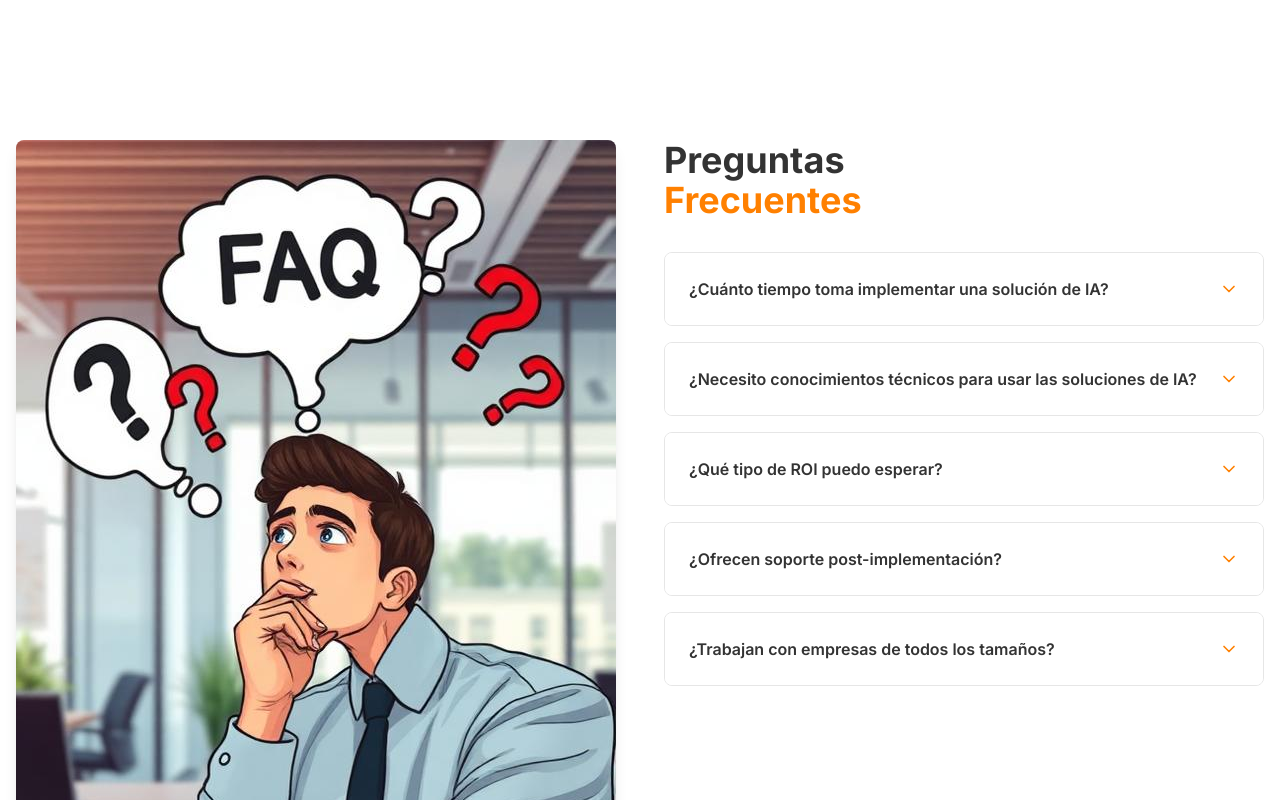
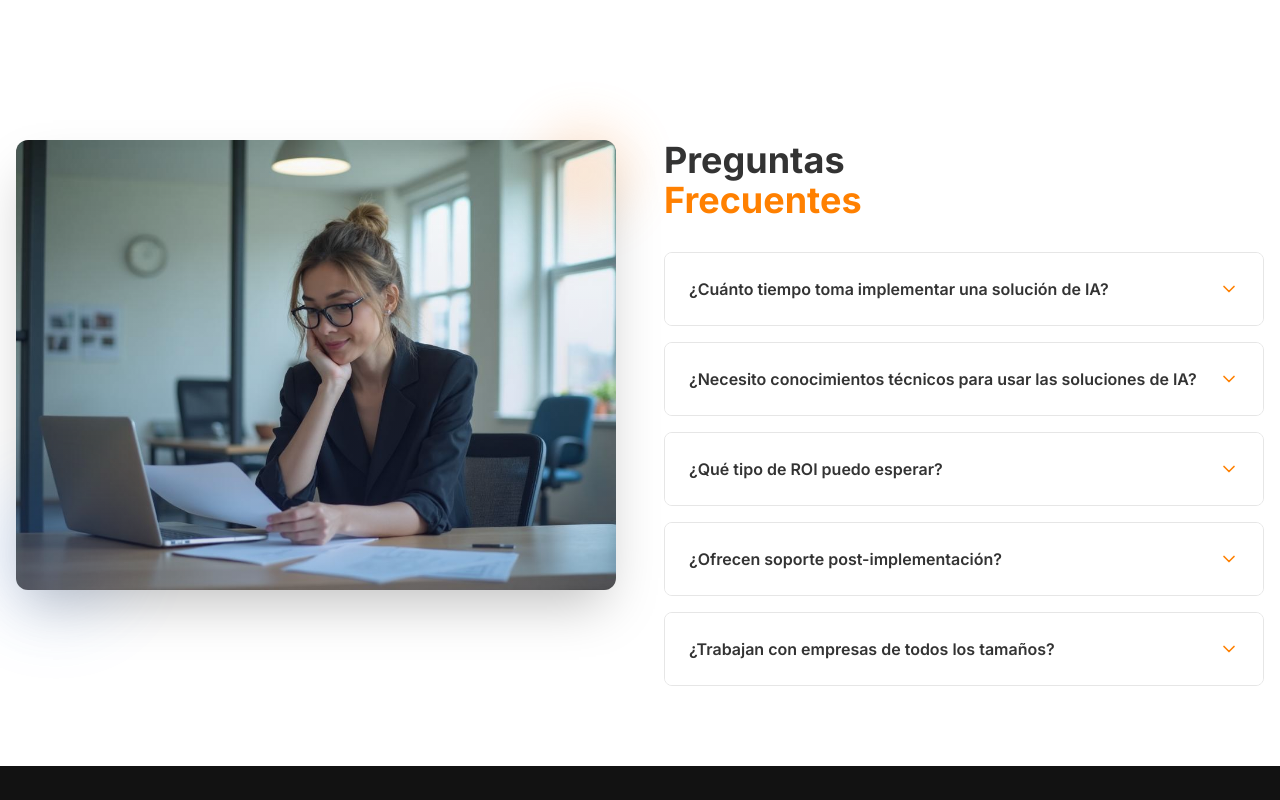
Before and after one commit to edinsonkaly/proyectosweb, a React (Vite) app: page / in a window 1280 px wide. Shown: the part 4020-4820 px from the top of the page. Built offline with nearby package versions, Linux system fonts and the light colour scheme.

Commit message:
Improve FAQ section image
Improve the image used in the FAQ section.

```diff
--- a/src/components/FAQSection.tsx
+++ b/src/components/FAQSection.tsx
@@ -1,6 +1,6 @@
 import { useState } from "react";
 import { ChevronDown, ChevronUp } from "lucide-react";
-import faqImage from "@/assets/faq-person.jpg";
+import faqImage from "@/assets/faq-professional.jpg";
 
 const faqs = [
   {
@@ -37,12 +37,18 @@ const FAQSection = () => {
       <div className="container mx-auto px-4">
         <div className="grid grid-cols-1 lg:grid-cols-2 gap-12 items-start">
           {/* Left Column - Image */}
-          <div className="order-2 lg:order-1">
-            <img
-              src={faqImage}
-              alt="Persona pensativa consultando dudas"
-              className="w-full h-auto rounded-lg shadow-lg"
-            />
+          <div className="order-2 lg:order-1 relative">
+            <div className="relative overflow-hidden rounded-xl shadow-2xl">
+              <img
+                src={faqImage}
+                alt="Profesional considerando estrategias de IA"
+                className="w-full h-auto object-cover"
+              />
+              <div className="absolute inset-0 bg-gradient-to-t from-blue-900/20 to-transparent"></div>
+            </div>
+            {/* Decorative elements */}
+            <div className="absolute -top-4 -right-4 w-24 h-24 bg-orange-400 rounded-full opacity-20 blur-xl"></div>
+            <div className="absolute -bottom-6 -left-6 w-32 h-32 bg-blue-500 rounded-full opacity-15 blur-2xl"></div>
           </div>
 
           {/* Right Column - FAQ */}
```
Also changed, not shown: src/assets/faq-professional.jpg (added).
